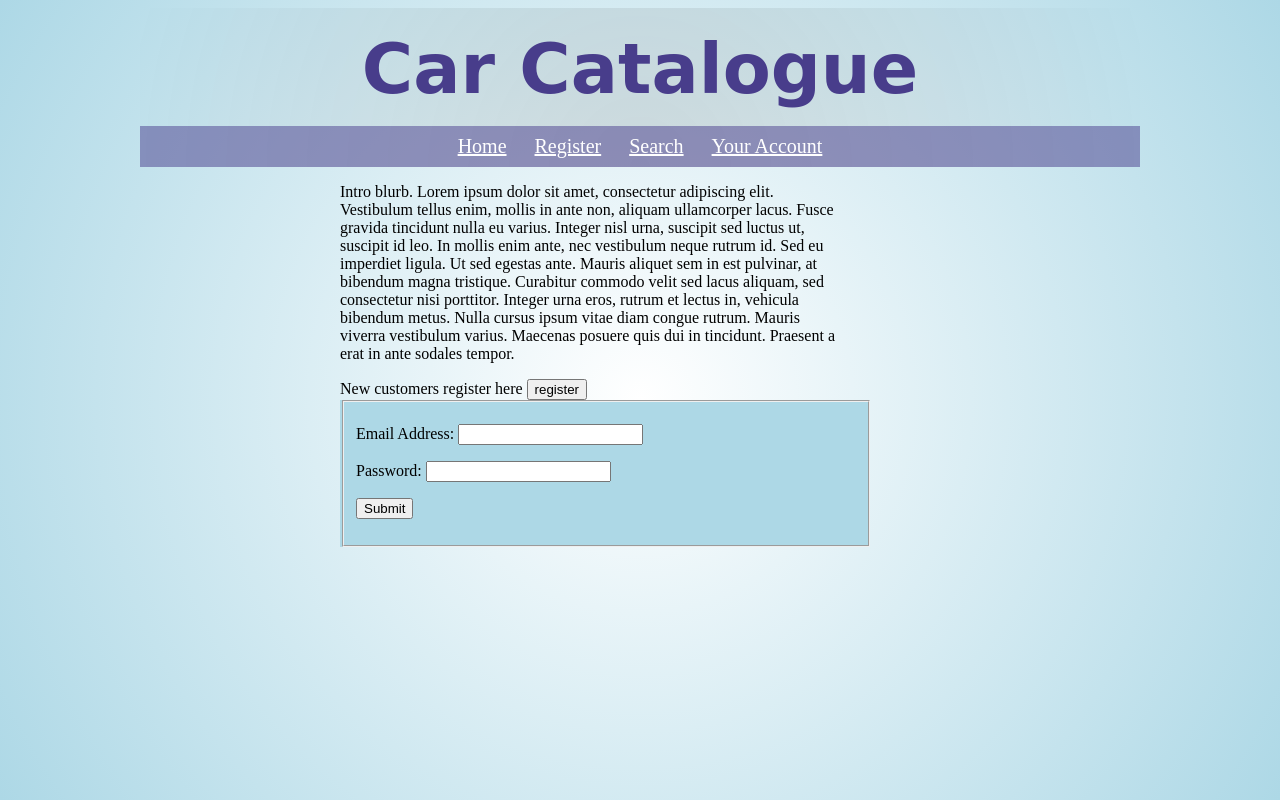
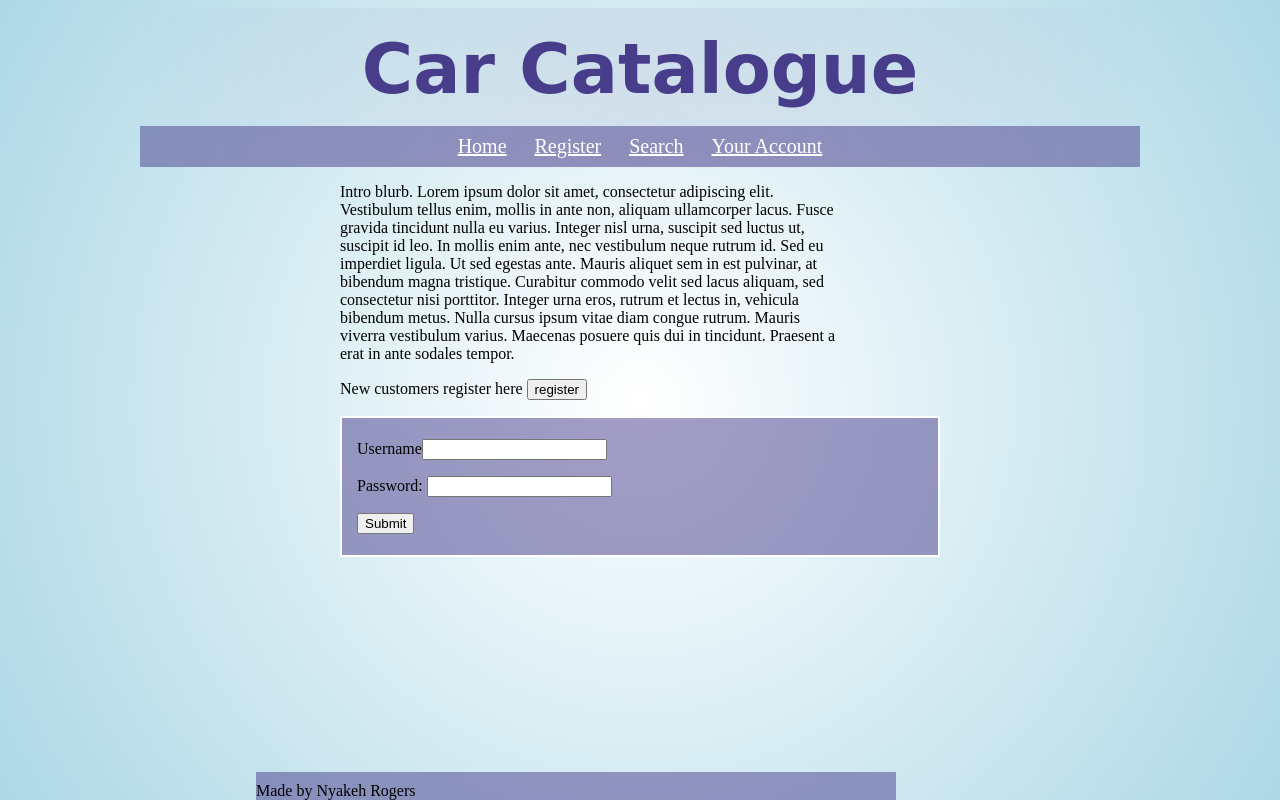
Before and after one commit to nyakeh/Web, a PHP site: page /Home.html in a window 1280 px wide. Run offline with PHP 8.4, Linux system fonts and the light colour scheme; some libraries are stand-ins or nearby versions; some web fonts are replaced.

Commit message:
Added footer; Styled registration form.

```diff
--- a/Assignment/Assignment/Home.html
+++ b/Assignment/Assignment/Home.html
@@ -1,12 +1,14 @@
 <!DOCTYPE html>
 <html lang="en">
-<head> <meta charset="utf-8">
+<head>
+    <meta charset="utf-8">
     <title>Car Catalogue</title>
     <script src="http://ajax.googleapis.com/ajax/libs/jquery/1.10.2/jquery.min.js"></script>
     <link rel="stylesheet" type="text/css" href="Styles.css">
     <script src="script.js"></script>
     <link href='http://fonts.googleapis.com/css?family=Slackey' rel='stylesheet' type='text/css'>
 </head>
+
 <body>
 <header>
     <h1>Car Catalogue</h1>
@@ -29,18 +31,14 @@
         ipsum vitae diam congue rutrum. Mauris viverra vestibulum varius. Maecenas posuere quis dui in tincidunt.
         Praesent a erat in ante sodales tempor.</p>
     </div>
-    New customers register here <button id="register" onclick="changeText();">register</button>
+    <p>New customers register here <button onclick="changeText();">register</button></p>
     <form id="login" method="post" action="login">
-        <div id="loginBox">
-            <fieldset id="loginDetails">
-            <p><label>Email Address: <input type="text" name="email"></label></p>
-                <div id="new"></div>
-            <!--<p id="Username"><label>Username<input type="text" name="username"></label></p>-->
-            <p><label>Password: <input type="text" name="password"></label></p>
-            <p><input type="submit"></p>
-        </fieldset>
-        </div>
+        <p><label>Username<input type="text" name="username"></label></p>
+        <div id="new"></div>
+        <p><label>Password: <input type="text" name="password"></label></p>
+        <p><input type="submit"></p>
     </form>
 </section>
+<footer>Made by Nyakeh Rogers</footer>
 </body>
 </html>
--- a/Assignment/Assignment/Search.html
+++ b/Assignment/Assignment/Search.html
@@ -22,8 +22,10 @@
     <p>Search blurb. Lorem ipsum dolor sit amet, consectetur adipiscing elit. Vestibulum tellus enim, mollis in ante non,
         aliquam ullamcorper lacus. Fusce gravida tincidunt nulla eu varius. Integer nisl urna, suscipit sed luctus ut,
         suscipit id leo. In mollis enim ante, nec vestibulum neque rutrum id.</p>
+    <p>Enter your search query</p>
     <form id="login" method="post" action="login">
-        <fieldset id="search"> <legend>Enter your search query</legend>
+
+        <fieldset id="search">
             <p><label>Registration: <input type="text" name="registration"></label></p>
             <p><input type="submit"></p>
         </fieldset>
--- a/Assignment/Assignment/Styles.css
+++ b/Assignment/Assignment/Styles.css
@@ -1,11 +1,14 @@
+html {
+    background: -webkit-radial-gradient(50% 50%, circle, white, lightblue) no-repeat center center fixed;
+    -webkit-background-size: cover;
+}
 header {
     padding: 20px 0 0 0;
     width: 1000px;
     margin: 0 auto;
-    background: rgba(0,0,0,0.1);
-    background: -webkit-radial-gradient(50% 100%, circle, rgba(0,0,0,0.1), transparent)
+    background: rgba(72,61,139,0.1);
+    background: -webkit-radial-gradient(50% 100%, circle, rgba(72,61,139,0.1), transparent);
 }
-
 h1 {
     font-size: 70px;
     text-align: center;
@@ -13,43 +16,38 @@ h1 {
     font-family: 'Slackey', cursive;
     color: rgba(72,61,139, 1);
 }
-
 nav {
     text-align: center;
 }
-
 nav ul {
     padding: 9px;
     background: rgba(72,61,139, 0.5);
 }
-
 nav li
 {
     display:inline;
     padding: 12px;
 }
-
 nav li:hover
 {
     background-color: rgba(72,61,139, 1) ;
 }
-
 a {
     color: white;
     font-size: 20px;
 }
+form {
+    background: rgba(72,61,139, 0.5);
 
-form {
-    float: left;
 }
 
-#loginDetails {
+#login {
+    border: 2px solid #ffffff;
+    padding: 5px 15px;
 }
-
 .show {
     opacity: 0;
 }
-
 p {
     width: 500px;
 }
@@ -58,12 +56,13 @@ section {
     margin: 0 auto;
 }
 
-html {
-    background: -webkit-radial-gradient(50% 50%, circle, white, lightblue) no-repeat center center fixed;
-    -webkit-background-size: cover;
+footer {
+    width: 50%;
+    background: rgba(72,61,139, 0.5);
+    padding: 10px 0 0 0;
+    position:absolute;
+    bottom:0;
+    left: 20%;
+    right: 20%;
+
 }
-
-#loginBox {
-    background: lightblue;
-    width: 530px;
-}
--- a/Assignment/Assignment/script.js
+++ b/Assignment/Assignment/script.js
@@ -31,12 +31,11 @@ function initialise() {
     });*/
 }
 function changeText() {
-
     $('#Username').toggleClass('show');
     if (btnText == 0){
         btnText = 1;
         $('#register').html('login');
-        $('#new').html('<p id="Username"><label>Username<input type="text" name="username"></label></p>');
+        $('#new').html('<p><label>Email Address: <input type="text" name="email"></label></p>');
     } else {
         $('#register').html('register');
         $('#new').html('');
```
